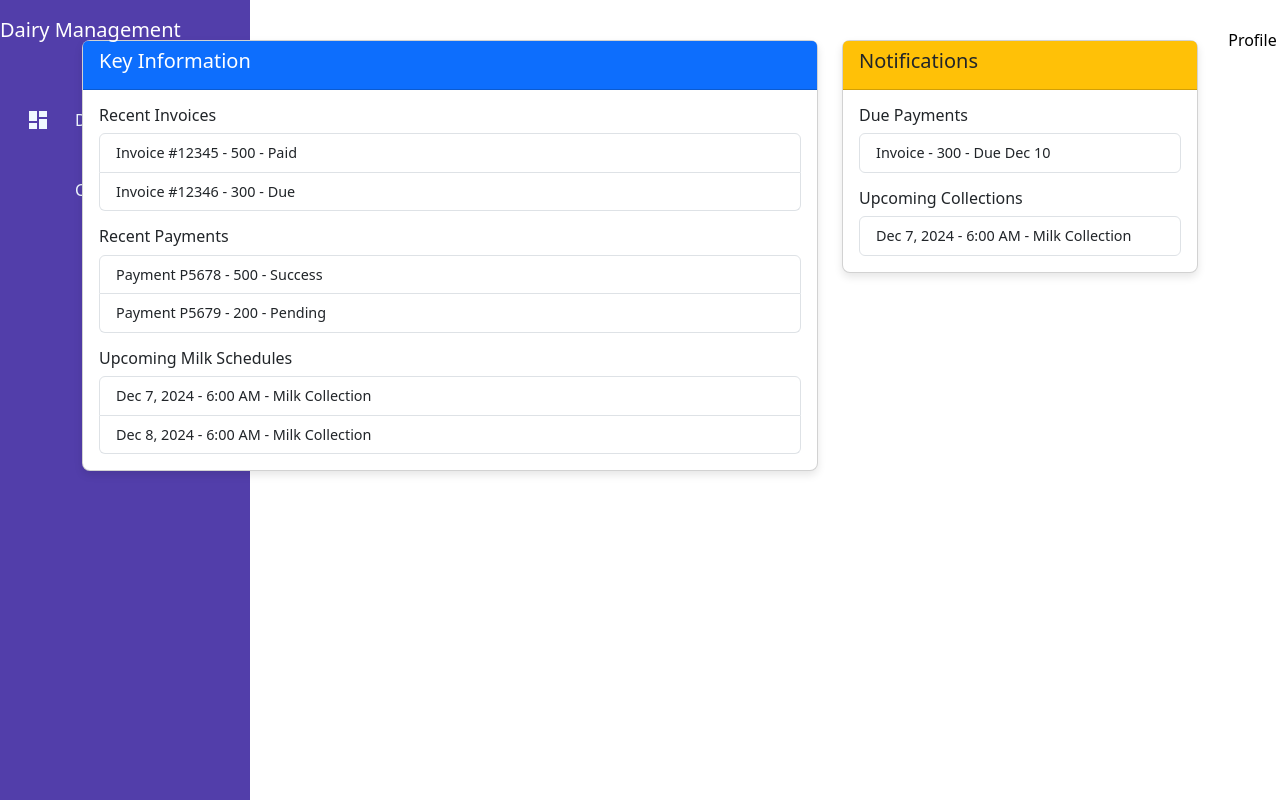
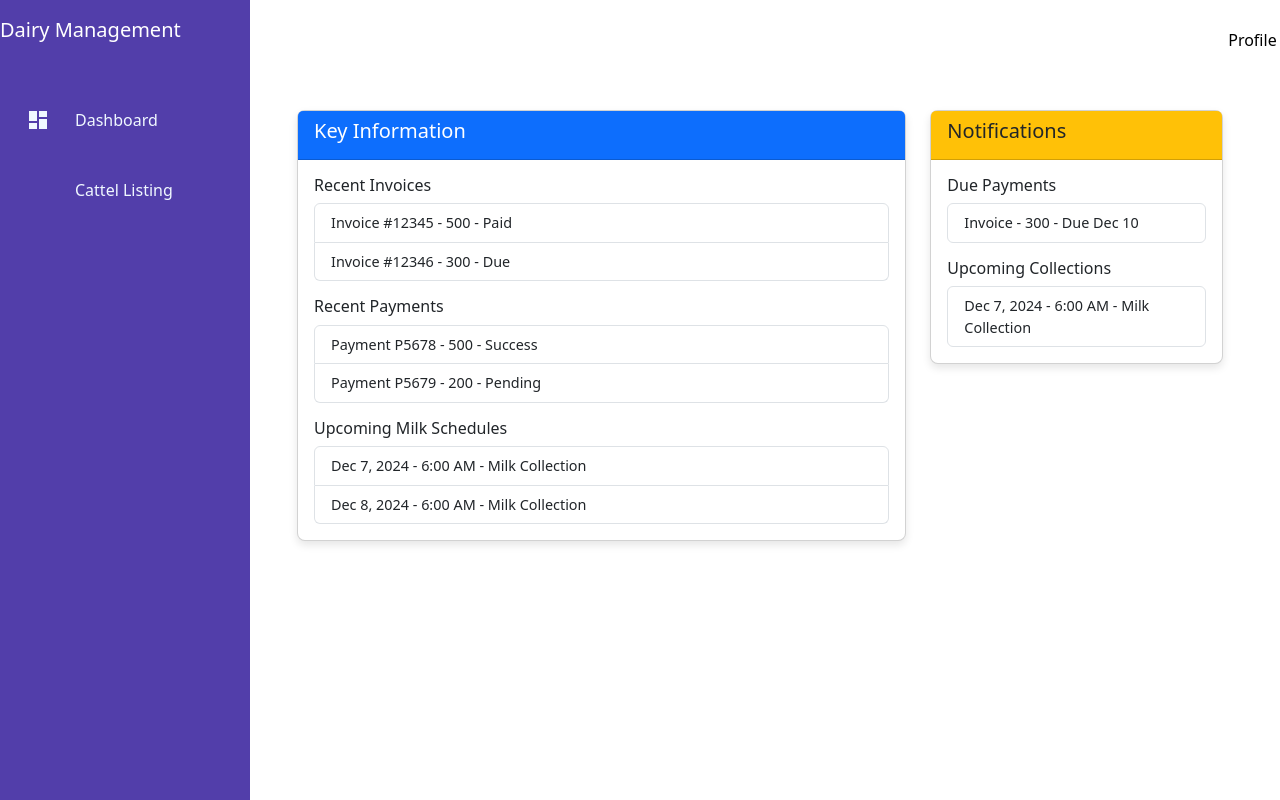
Before and after one commit to khuteshubh/applicationDairy, a React (Create React App) app: page /userdash/Dashboard in a window 1280 px wide. Built offline with nearby package versions, Linux system fonts and the light colour scheme.

Commit message:
Second commit

```diff
--- a/src/components/User/dashboard/Dashboard.css
+++ b/src/components/User/dashboard/Dashboard.css
@@ -1,3 +1,10 @@
+.container{
+    position: relative;
+    top: 70px;
+    left: 120px;
+    width: 950px;
+}
+
 .card {
     box-shadow: 0 4px 8px rgba(0, 0, 0, 0.1);
     border-radius: 8px;
```
